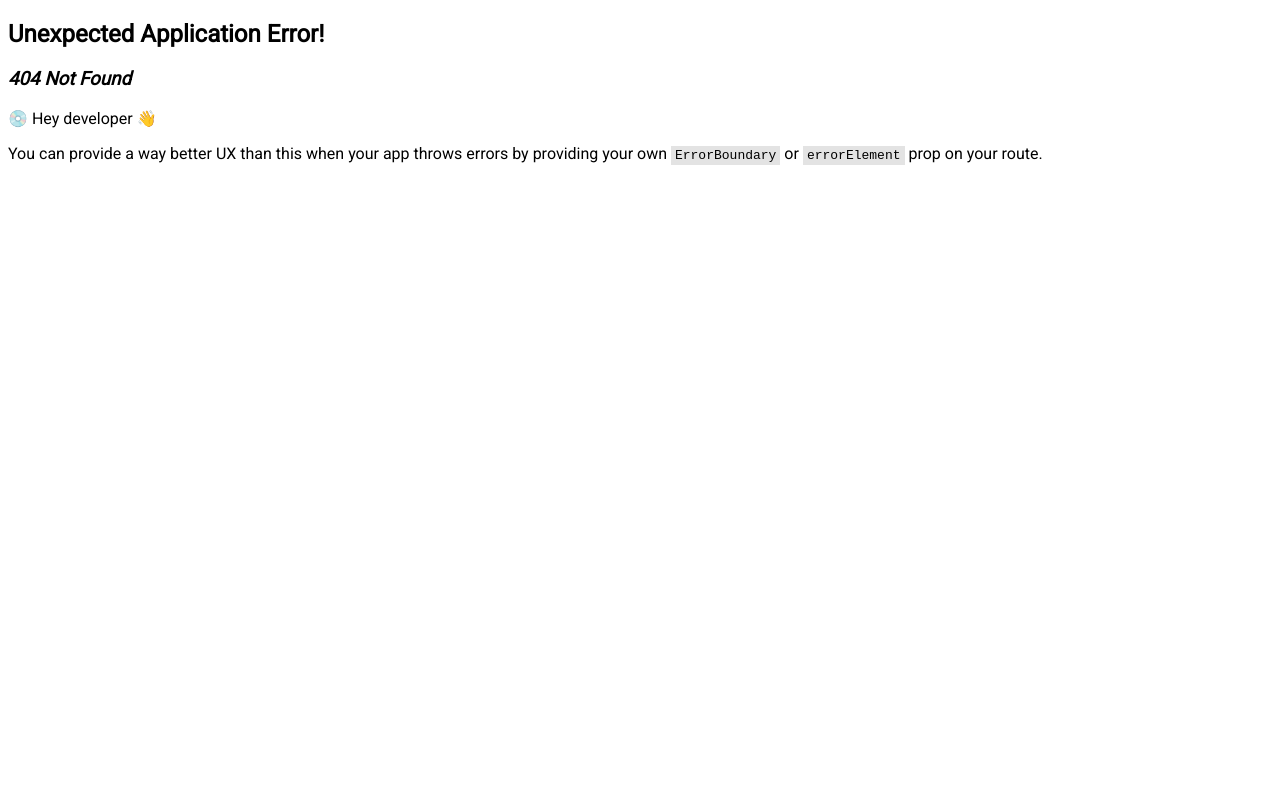
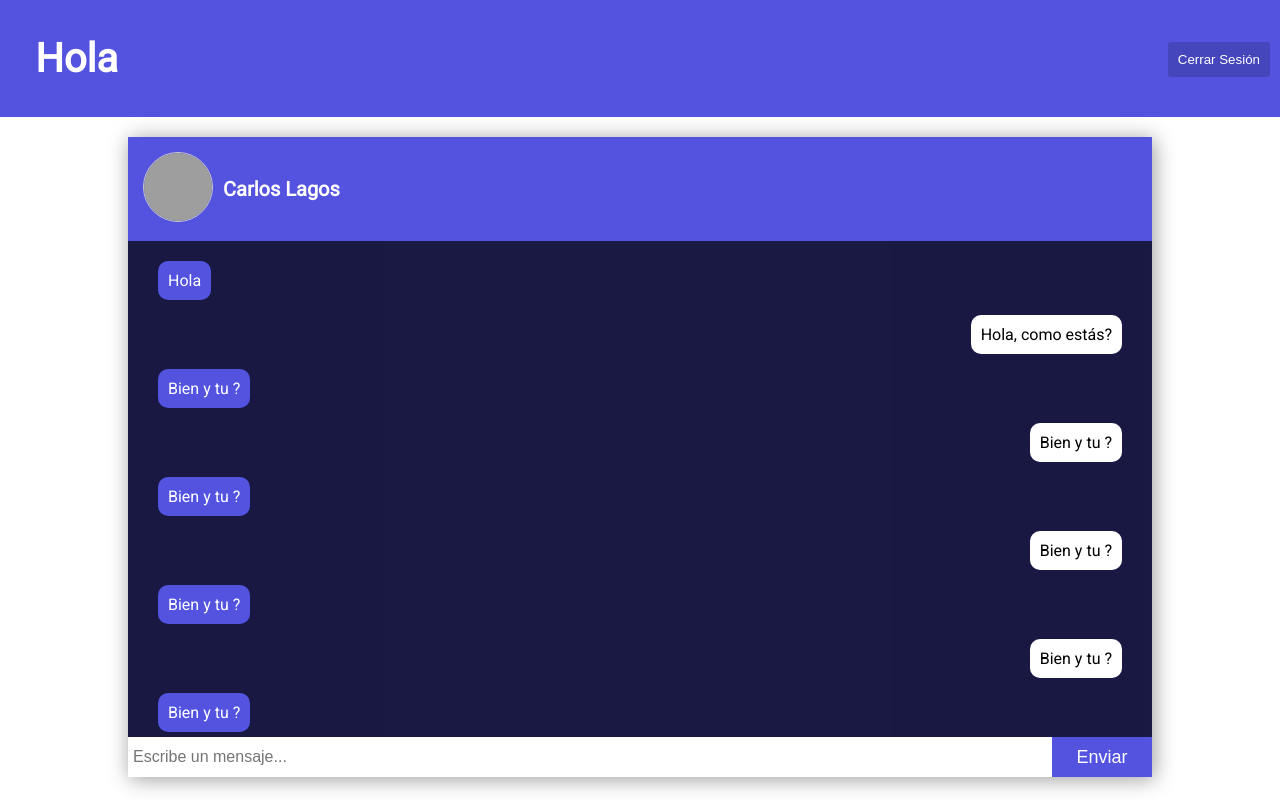
Before and after one commit to INGESO-2023-1/grupo_5, a React app: page /chat in a window 1280 px wide. Before the commit this address had no page. Built offline with nearby package versions, Linux system fonts and the light colour scheme; grey boxes are pictures that could not be loaded; the HTML template or start-up script is replaced by a standard one.

Commit message:
chat front

```diff
--- a/src/app/App.js
+++ b/src/app/App.js
@@ -1,7 +1,9 @@
 import React from 'react';
 import Root from './Root';
 import Login from './Login';
-import Friends from './Friends'
+import Friends from './Friends';
+import Chat from './Chat';
+
 import {
   createBrowserRouter,
   RouterProvider,
@@ -16,6 +18,7 @@ const router = createBrowserRouter(
     <Route path="/" element={<Root />}>
       <Route index element={<Login />}/>
       <Route path="friends" element={<Friends />}/>
+      <Route path="chat" element={<Chat />}/>
     </Route>
   )
 );
--- /dev/null
+++ b/src/app/Chat.js
@@ -0,0 +1,64 @@
+import React, { useState } from 'react';
+import axios from 'axios';
+import './chat.css';
+
+
+function Chat() {
+
+return (
+    <div>
+        <div className="header">
+            <h1 className="title-friends">Hola {sessionStorage.getItem('username')}</h1>
+            <div className="header__actions">
+                <button className="button-friends">Cerrar Sesión</button>
+            </div>
+        </div>
+        <div className="container-chat">
+            <div class="header-chat">
+                <div className="foto-name-chat">
+                        <div>
+                            <img src="https://picsum.photos/200/310" alt="" className="user-foto-chat" />
+                        </div>
+                    <div className="user-item__name-chat">Carlos Lagos</div>
+                </div>
+            </div>
+            <div class="body-chat">
+                <p class="message">Hola</p>
+                <p class="message message-user">Hola, como estás?</p>
+                <p class="message">Bien y tu ?</p>
+
+
+                <p class="message message-user">Bien y tu ?</p>
+                <p class="message">Bien y tu ?</p>
+                <p class="message message-user">Bien y tu ?</p>
+                <p class="message">Bien y tu ?</p>
+                <p class="message message-user">Bien y tu ?</p>
+                <p class="message">Bien y tu ?</p>
+                <p class="message message-user">Bien y tu ?</p>
+                <p class="message">Bien y tu ?</p>
+                <p class="message message-user">Bien y tu ?</p>
+                <p class="message">Bien y tu ?</p>
+                <p class="message message-user">Bien y tu ?</p>
+                <p class="message">Bien y tu ?</p>
+                <p class="message message-user">Bien y tu ?</p>
+                <p class="message">Bien y tu ?</p>
+                <p class="message message-user">Bien y tu ?</p>
+                <p class="message">Bien y tu ?</p>
+                <p class="message message-user">Bien y tu ?</p>
+                <p class="message">Bien y tu ?</p>
+                <p class="message message-user">Bien y tu ?</p>
+                <p class="message">Bien y tu ?</p>
+
+            </div>
+            <div class="footer-chat">
+                <form>
+                    <input type="text" class="input-chat" placeholder="Escribe un mensaje..."></input>
+                    <button class="button">Enviar</button>
+                </form>
+            </div>
+        </div>
+    </div>
+    );
+}
+
+export default Chat;
--- /dev/null
+++ b/src/app/chat.css
@@ -0,0 +1,119 @@
+*{
+    margin: 0;
+    padding: 0;
+    box-sizing: border-box;
+}
+
+.header{
+    background-color: rgb(83, 83, 224);
+    color: #fff;
+    margin: auto;
+    text-align: justify;
+    padding: 10px;
+    display: flex;
+    justify-content: space-between;
+}
+
+.header__actions{
+    display: flex;
+    align-items: center;
+}
+
+.header__actions a{
+    color: #fff;
+    text-decoration: none;
+    margin-left: 10px;
+}
+
+.container-chat{
+    margin-top: 20px;
+    margin-bottom: 20px;
+    margin-left: auto;
+    margin-right: auto;
+    width: 80%;
+    height: 80vh;
+    display: flex;
+    flex-direction: column;
+    box-shadow: 2px 2px 20px rgba(0,0,0,0.4);
+    background-color: rgb(83, 83, 224);
+}
+
+.user-item__name-chat{
+    font-size: 20px;
+    font-weight: bold;
+    text-align: justify;
+}
+
+.user-foto-chat{
+    width: 70px;
+    height: 70px;
+    border-radius: 50%;
+    margin-left: 10px;
+    margin-right: 10px;
+    margin-top: 10px;
+    margin-bottom: 10px;
+    border: 1px solid #ccc;
+    border-radius: 100px;
+    box-sizing: border-box;
+    transition: ease border 0.3s;
+}
+
+.foto-name-chat{
+    color: white;
+    padding: 5px;
+    display: flex;
+    align-items: center;
+}
+
+.body-chat{
+    overflow: scroll;
+    flex: 1;
+    color: white;
+    background-color: rgba(0, 0, 0, 0.7);
+    padding: 20px 30px;
+}
+
+.message{
+    background-color: rgb(83, 83, 224);
+    padding: 10px;
+    color: white;
+    width: fit-content;
+    border-radius: 10px;
+    margin-bottom: 15px;
+}
+
+.message-user{
+    margin-left: auto;
+    background-color: white;
+    color: black;
+}
+
+.footer-chat form{
+    display: flex;
+}
+
+
+.footer-chat input{
+    flex: 1;
+    height: 40px;
+    border: none;
+    outline: none;
+    padding-left: 5px;
+    font-size: 16px;
+}
+
+
+.footer-chat button{
+    width: 100px;
+    font-size: 18px;
+    border: none;
+    outline: none;
+    background-color: rgb(83, 83, 224);
+    color: white;
+    cursor: pointer;
+}
+
+form button:hover{
+    background-color: rgb(57, 57, 150);
+    transition: 0.2s;
+}
--- a/src/app/friends.css
+++ b/src/app/friends.css
@@ -107,7 +107,6 @@
     text-align: justify;
 }
 
-
 .user-foto{
     width: 70px;
     height: 70px;
```
